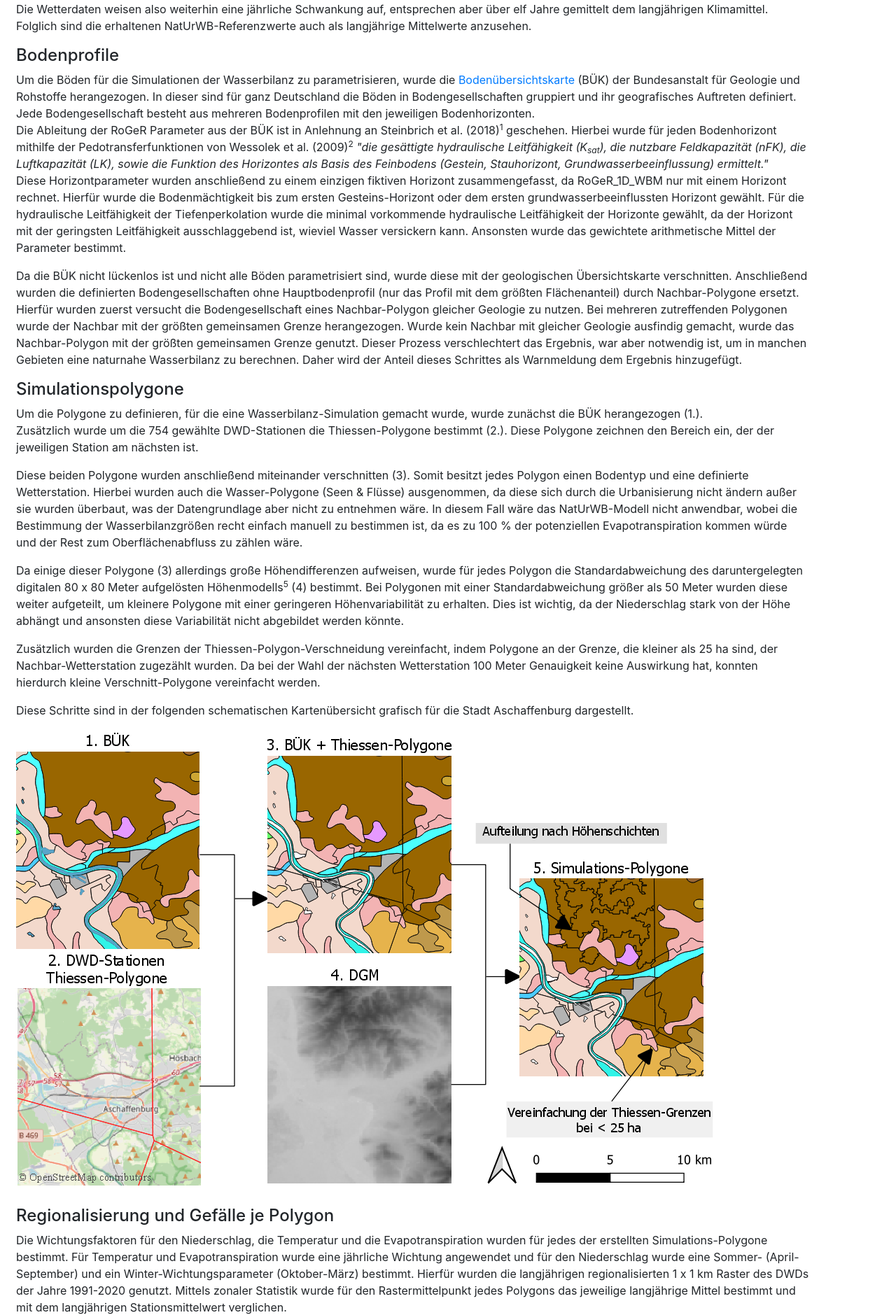
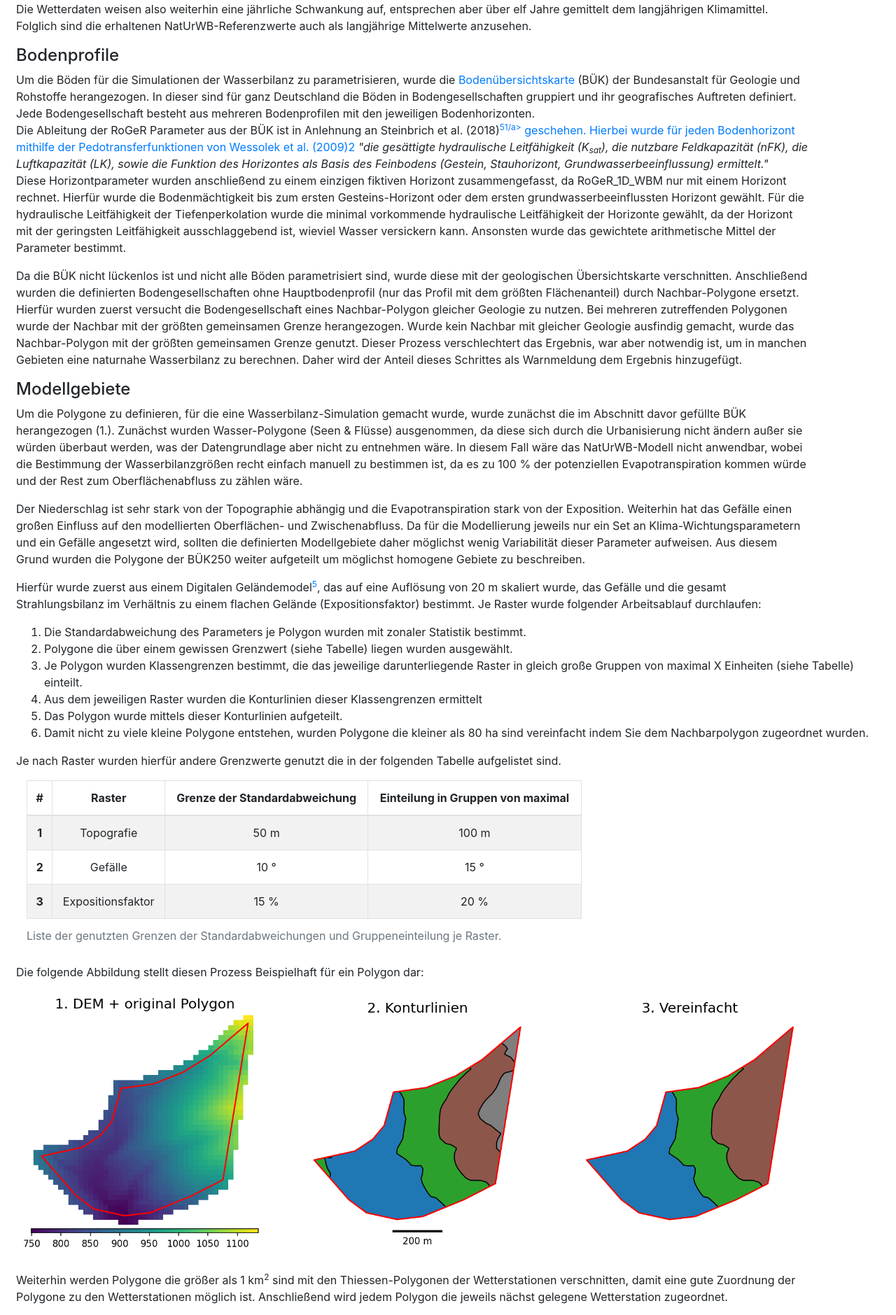
Before and after one commit to maxschmi/naturwb-website, a Django app: page /method/ in a window 1280 px wide. Shown: the part 1167-3046 px from the top of the page at 70% size. Run offline with Django 3.2, Linux system fonts and the light colour scheme; some libraries are stand-ins or nearby versions.

Commit message:
update methode and text

```diff
--- a/naturwb/templates/method.html
+++ b/naturwb/templates/method.html
@@ -1,12 +1,19 @@
 {% extends 'base.html' %}
 {% load static %}
 
+{% block head %}
+<style>
+  .table-center td, .table-center th{
+    text-align:center;
+  }
+</style>
+{% endblock %}
 {% block content %}
 
 <div class="text">
   <h2>Wie wird die NatUrWB-Referenz bestimmt?</h2>
   <p>
-      Um zu verstehen, was hinter der bestimmten <b>nat</b>urnahen <b>u</b>rbanen <b>W</b>asser-<b>B</b>ilanz (NatUrWB) Referenz steht, ist im Folgenden die Vorgehensweise erläutert. Für ein Planungsgebiet in Siedlungen wird als Referenzzustand des Wasserhaushaltes der Wasserhaushalt des gleichen Gebietes mit nicht urbaner Landnutzung definiert. Hierbei wird die umliegende heutige Landnutzung als Kulturland ohne Siedlungsanteile auf gleichen Böden in ähnlicher Lage angenommen. Diese Herangehensweise wurde von einer Arbeitsgruppe im Rahmen des Projektes <a target="_blank" rel="noopener" href="https://bmbf.nawam-rewam.de/projekt/wasig/">WaSiG</a> entwickelt<sup>1</sup>.
+      Um zu verstehen, was hinter der bestimmten <b>nat</b>urnahen <b>u</b>rbanen <b>W</b>asser-<b>B</b>ilanz (NatUrWB) Referenz steht, ist im Folgendedien  Vorgehensweise erläutert. Für ein Planungsgebiet in Siedlungen wird als Referenzzustand des Wasserhaushaltes der Wasserhaushalt des gleichen Gebietes mit nicht urbaner Landnutzung definiert. Hierbei wird die umliegende heutige Landnutzung als Kulturland ohne Siedlungsanteile auf gleichen Böden in ähnlicher Lage angenommen. Diese Herangehensweise wurde von einer Arbeitsgruppe im Rahmen des Projektes <a target="_blank" rel="noopener" href="https://bmbf.nawam-rewam.de/projekt/wasig/">WaSiG</a> entwickelt<sup><a href="#quelle-Steinbrich">1</a></sup>.
       <br>Grundsätzlich basieren die Werte auf Simulationen mit dem <a target="_blank" rel="noopener" href="https://www.hydrology.uni-freiburg.de/roger/">RoGeR_WB_1D</a> Wasserbilanz-Modell der Uni Freiburg. Hierfür musste ein Set aus Wetterdaten und Bodenprofilen erstellt werden. Im Folgenden werden die eingehenden Daten näher erläutert.
   </p>
   <h4>Wetterdaten</h4>
@@ -26,41 +33,71 @@
   <h4>Bodenprofile</h4>
   <p>
     Um die Böden für die Simulationen der Wasserbilanz zu parametrisieren, wurde die <a target="_blank" rel="noopener" target="_blank" rel="noopener" href="https://www.bgr.bund.de/DE/Themen/Boden/Informationsgrundlagen/Bodenkundliche_Karten_Datenbanken/BUEK200/buek200_node.html">Bodenübersichtskarte</a> (BÜK) der Bundesanstalt für Geologie und Rohstoffe herangezogen. In dieser sind für ganz Deutschland die Böden in Bodengesellschaften gruppiert und ihr geografisches Auftreten definiert. Jede Bodengesellschaft besteht aus mehreren Bodenprofilen mit den jeweiligen Bodenhorizonten.
-    <br>Die Ableitung der RoGeR Parameter aus der BÜK ist in Anlehnung an Steinbrich et al. (2018)<sup>1</sup> geschehen. Hierbei wurde für jeden Bodenhorizont mithilfe der Pedotransferfunktionen von Wessolek et al. (2009)<sup>2</sup> <i>"die gesättigte hydraulische Leitfähigkeit (K<sub>sat</sub>), die nutzbare Feldkapazität (nFK), die Luftkapazität (LK), sowie die Funktion des Horizontes als Basis des Feinbodens (Gestein, Stauhorizont, Grundwasserbeeinflussung) ermittelt."</i>
+    <br>Die Ableitung der RoGeR Parameter aus der BÜK ist in Anlehnung an Steinbrich et al. (2018)<sup><a href="#quelle-Steinbrich">51/a></sup> geschehen. Hierbei wurde für jeden Bodenhorizont mithilfe der Pedotransferfunktionen von Wessolek et al. (2009)<sup><a href="#quelle-Wessolek">2</a></sup> <i>"die gesättigte hydraulische Leitfähigkeit (K<sub>sat</sub>), die nutzbare Feldkapazität (nFK), die Luftkapazität (LK), sowie die Funktion des Horizontes als Basis des Feinbodens (Gestein, Stauhorizont, Grundwasserbeeinflussung) ermittelt."</i>
     <br>Diese Horizontparameter wurden anschließend zu einem einzigen fiktiven Horizont zusammengefasst, da RoGeR_1D_WBM nur mit einem Horizont rechnet. Hierfür wurde die Bodenmächtigkeit bis zum ersten Gesteins-Horizont oder dem ersten grundwasserbeeinflussten Horizont gewählt. Für die hydraulische Leitfähigkeit der Tiefenperkolation wurde die minimal vorkommende hydraulische Leitfähigkeit der Horizonte gewählt, da der Horizont mit der geringsten Leitfähigkeit ausschlaggebend ist, wieviel Wasser versickern kann. Ansonsten wurde das gewichtete arithmetische Mittel der Parameter bestimmt.
   </p>
   <p>
     Da die BÜK nicht lückenlos ist und nicht alle Böden parametrisiert sind, wurde diese mit der geologischen Übersichtskarte verschnitten. Anschließend wurden die definierten Bodengesellschaften ohne Hauptbodenprofil (nur das Profil mit dem größten Flächenanteil) durch Nachbar-Polygone ersetzt. Hierfür wurden zuerst versucht die Bodengesellschaft eines Nachbar-Polygon gleicher Geologie zu nutzen. Bei mehreren zutreffenden Polygonen wurde der Nachbar mit der größten gemeinsamen Grenze herangezogen. Wurde kein Nachbar mit gleicher Geologie ausfindig gemacht, wurde das Nachbar-Polygon mit der größten gemeinsamen Grenze genutzt. Dieser Prozess verschlechtert das Ergebnis, war aber notwendig ist, um in manchen Gebieten eine naturnahe Wasserbilanz zu berechnen. Daher wird der Anteil dieses Schrittes als Warnmeldung dem Ergebnis hinzugefügt.
   </p>
-  <h4>Simulationspolygone</h4>
+  <h4>Modellgebiete</h4>
+  <p>Um die Polygone zu definieren, für die eine Wasserbilanz-Simulation gemacht wurde, wurde zunächst die im Abschnitt davor gefüllte BÜK herangezogen (1.). Zunächst wurden Wasser-Polygone (Seen & Flüsse) ausgenommen, da diese sich durch die Urbanisierung nicht ändern außer sie würden überbaut werden, was der Datengrundlage aber nicht zu entnehmen wäre. In diesem Fall wäre das NatUrWB-Modell nicht anwendbar, wobei die Bestimmung der Wasserbilanzgrößen recht einfach manuell zu bestimmen ist, da es zu 100&nbsp;% der potenziellen Evapotranspiration kommen würde und der Rest zum Oberflächenabfluss zu zählen wäre.</p>
+  <p>Der Niederschlag ist sehr stark von der Topographie abhängig und die Evapotranspiration stark von der Exposition. Weiterhin hat das Gefälle einen großen Einfluss auf den modellierten Oberflächen- und Zwischenabfluss. Da für die Modellierung jeweils nur ein Set an Klima-Wichtungsparametern und ein Gefälle angesetzt wird, sollten die definierten Modellgebiete daher möglichst wenig Variabilität dieser Parameter aufweisen. Aus diesem Grund wurden die Polygone der BÜK250 weiter aufgeteilt um möglichst homogene Gebiete zu beschreiben.
+  <p>Hierfür wurde zuerst aus einem Digitalen Geländemodel<sup><a href="#quelle-DGM5">5</a></sup>, das auf eine Auflösung von 20&nbsp;m skaliert wurde, das Gefälle und die gesamt Strahlungsbilanz im Verhältnis zu einem flachen Gelände (Expositionsfaktor) bestimmt. Je Raster wurde folgender Arbeitsablauf durchlaufen:</p>
+  <ol>
+    <li>Die Standardabweichung des Parameters je Polygon wurden mit zonaler Statistik bestimmt.</li>
+    <li>Polygone die über einem gewissen Grenzwert (siehe Tabelle) liegen wurden ausgewählt.</li>
+    <li>Je Polygon wurden Klassengrenzen bestimmt, die das jeweilige darunterliegende Raster in gleich große Gruppen von maximal X Einheiten (siehe Tabelle) einteilt.</li>
+    <li>Aus dem jeweiligen Raster wurden die Konturlinien dieser Klassengrenzen ermittelt</li>
+    <li>Das Polygon wurde mittels dieser Konturlinien aufgeteilt.</li>
+    <li>Damit nicht zu viele kleine Polygone entstehen, wurden Polygone die kleiner als 80 ha sind vereinfacht indem Sie dem Nachbarpolygon zugeordnet wurden.</li>
+  </ol>
+  <p>Je nach Raster wurden hierfür andere Grenzwerte genutzt die in der folgenden Tabelle aufgelistet sind.</p>
+  <div class="col-12 col-lg-10 col-xl-8">
+  <table class="table table-striped table-bordered table-hover table-center">
+    <caption>Liste der genutzten Grenzen der Standardabweichungen und Gruppeneinteilung je Raster.</caption>
+    <thead>
+      <tr>
+        <th scope="col">#</th>
+        <th scope="col">Raster</th>
+        <th scope="col">Grenze der Standardabweichung</th>
+        <th scope="col">Einteilung in Gruppen von maximal</th>
+      </tr>
+    </thead>
+    <tbody>
+      <tr>
+        <th scope="row">1</th>
+        <td>Topografie</td>
+        <td>50&nbsp;m</td>
+        <td>100&nbsp;m</td>
+      </tr>
+      <tr>
+        <th scope="row">2</th>
+        <td>Gefälle</td>
+        <td>10&nbsp;°</td>
+        <td>15&nbsp;°</td>
+      </tr>
+      <tr>
+        <th scope="row">3</th>
+        <td>Expositionsfaktor</td>
+        <td>15&nbsp;%</td>
+        <td>20&nbsp;%</td>
+      </tr>
+    </tbody>
+  </table></div>
+  <p>Die folgende Abbildung stellt diesen Prozess Beispielhaft für ein Polygon dar:</p>
+  <img src="{% static '/plots/Anpassung_Raster_DEM.png' %}" alt="beispielhafte Darstellung der Vorgehensweise zur Aufteilung der Polygone in Abhängigkeit des Rasters" class="img-fluid mb-4" style="max-height: 800px; max-width: 30cm;">
+  <p>Weiterhin werden Polygone die größer als 1 km<sup>2</sup> sind mit den Thiessen-Polygonen der Wetterstationen verschnitten, damit eine gute Zuordnung der Polygone zu den Wetterstationen möglich ist. Anschließend wird jedem Polygon die jeweils nächst gelegene Wetterstation zugeordnet.</p>
+  <p>Die sich so ergebenden Polygone werden im folgenden Modellgebiete genannt.</p>
+
+  <h4>Regionalisierung und Gefälle je Modellgebiet</h4>
   <p>
-    Um die Polygone zu definieren, für die eine Wasserbilanz-Simulation gemacht wurde, wurde zunächst die BÜK herangezogen (1.).
-    <br>Zusätzlich wurde um die 754 gewählte DWD-Stationen die Thiessen-Polygone bestimmt (2.). Diese Polygone zeichnen den Bereich ein, der der jeweiligen Station am nächsten ist.
-  </p><p>
-    Diese beiden Polygone wurden anschließend miteinander verschnitten (3). Somit besitzt jedes Polygon einen Bodentyp und eine definierte Wetterstation. Hierbei wurden auch die Wasser-Polygone (Seen & Flüsse) ausgenommen, da diese sich durch die Urbanisierung nicht ändern außer sie wurden überbaut, was der Datengrundlage aber nicht zu entnehmen wäre. In diesem Fall wäre das NatUrWB-Modell nicht anwendbar, wobei die Bestimmung der Wasserbilanzgrößen recht einfach manuell zu bestimmen ist, da es zu 100&nbsp;% der potenziellen Evapotranspiration kommen würde und der Rest zum Oberflächenabfluss zu zählen wäre.
-  </p><p>
-    Da einige dieser Polygone (3) allerdings große Höhendifferenzen aufweisen, wurde für jedes Polygon die Standardabweichung des daruntergelegten digitalen 80&nbsp;x&nbsp;80&nbsp;Meter aufgelösten Höhenmodells<sup>5</sup> (4) bestimmt. Bei Polygonen mit einer Standardabweichung größer als 50&nbsp;Meter wurden diese weiter aufgeteilt, um kleinere Polygone mit einer geringeren Höhenvariabilität zu erhalten. Dies ist wichtig, da der Niederschlag stark von der Höhe abhängt und ansonsten diese Variabilität nicht abgebildet werden könnte.
+    Die Wichtungsfaktoren für den Niederschlag, die Temperatur und die Evapotranspiration wurden für jedes der erstellten Modellgebiete bestimmt. Für Temperatur und Evapotranspiration wurde eine jährliche Wichtung angewendet und für den Niederschlag wurde eine Sommer- (April-September) und ein Winter-Wichtungsparameter (Oktober-März) bestimmt. Hierfür wurden die <a target="_blank" rel="noopener" href"https://opendata.dwd.de/climate_environment/CDC/grids_germany/multi_annual">langjährigen regionalisierten 1&nbsp;x&nbsp;1&nbsp;km Raster des DWDs</a> der Jahre 1991-2020 genutzt. Mittels zonaler Statistik wurde für den Rastermittelpunkt jedes Polygons das jeweilige langjährige Mittel bestimmt und mit dem langjährigen Stationsmittelwert verglichen.
   </p>
-  <p>
-    Zusätzlich wurden die Grenzen der Thiessen-Polygon-Verschneidung vereinfacht, indem Polygone an der Grenze, die kleiner als 25 ha sind, der Nachbar-Wetterstation zugezählt wurden. Da bei der Wahl der nächsten Wetterstation 100 Meter Genauigkeit keine Auswirkung hat, konnten hierdurch kleine Verschnitt-Polygone vereinfacht werden.
-  </p><p>
-    Diese Schritte sind in der folgenden schematischen Kartenübersicht grafisch für die Stadt Aschaffenburg dargestellt.
-  </p>
-  <img src="{% static '/plots/Vorgehensweise_Simulationspolygone_web.png' %}" alt="Verschiedene Karten die die Vorgehensweise der ersetllung der Simulationspolygone aufzeigen" class="img-fluid mb-4" style="max-height: 800px; max-width: 30cm;">
-
-  <h4>Regionalisierung und Gefälle je Polygon</h4>
-  <p>
-    Die Wichtungsfaktoren für den Niederschlag, die Temperatur und die Evapotranspiration wurden für jedes der erstellten Simulations-Polygone bestimmt. Für Temperatur und Evapotranspiration wurde eine jährliche Wichtung angewendet und für den Niederschlag wurde eine Sommer- (April-September) und ein Winter-Wichtungsparameter (Oktober-März) bestimmt. Hierfür wurden die <a target="_blank" rel="noopener" href"https://opendata.dwd.de/climate_environment/CDC/grids_germany/multi_annual">langjährigen regionalisierten 1&nbsp;x&nbsp;1&nbsp;km Raster des DWDs</a> der Jahre 1991-2020 genutzt. Mittels zonaler Statistik wurde für den Rastermittelpunkt jedes Polygons das jeweilige langjährige Mittel bestimmt und mit dem langjährigen Stationsmittelwert verglichen.
-  </p><p>
-    Für die Temperatur und die Evapotranspiration wurde zusätzlich zu diesem Höhenfaktor noch ein Expositionsfaktor bestimmt. Hierfür wurde die Sonneneinstrahlung aus dem DGM80<sup>5</sup> und einem fiktiven flachen DGM bestimmt. Aus diesen
-  <p>
-    Das Gefälle wurde anhand des digitalen Geländemodells mit in einer Auflösung von 80&nbsp;x&nbsp;80&nbsp;m<sup>5</sup> bestimmt. Anschließend wurde ebenfalls mit einer zonalen Statistik der Mittelwert der sich im Polygon befindenden Rastermittelpunkte bestimmt.
-  </p>
+  <p>Für die Temperatur und die Evapotranspiration wurde zusätzlich zu diesem Höhenfaktor noch ein Expositionsfaktor bestimmt. Hierfür wurde die Sonneneinstrahlung aus dem DGM5<sup><a href="#quelle-DGM5">5</a></sup> und einem fiktiven flachen DGM bestimmt. Aus diesen
+  <p>Das Gefälle wurde anhand des digitalen Geländemodells mit in einer Auflösung von 5&nbsp;x&nbsp;5&nbsp;m<sup><a href="#quelle-DGM5">5</a></sup>, das auf 20&nbsp;m hochskaliert wurde, bestimmt. Anschließend wurde ebenfalls mit einer zonalen Statistik der Mittelwert der sich im Modellgebiet befindenden Rastermittelpunkte bestimmt.</p>
   <h4>Landnutzung</h4>
-  <p>
-    Für jedes dieser Simulationspolygone wurden 13 verschiedenen Landnutzungstypen definiert. Hierüber wurden die Makroporendichte in Abhängigkeit der Landnutzung, die Verdunstungstiefe und der jahreszeitlich variierende Interzeptionsspeicher definiert.
-    <br>Die definierte Landnutzungstype sind:
-  </p>
+  <p>Für jedes dieser Modellgebiete wurden 13 verschiedenen Landnutzungstypen definiert. Hierüber wurden die Makroporendichte in Abhängigkeit der Landnutzung, die Verdunstungstiefe und der jahreszeitlich variierende Interzeptionsspeicher definiert.
+    <br>Die definierte Landnutzungstype sind:</p>
   <ol start=0>
     <li>Felsen ohne Vegetation</li>
     <li value=2>Flächen mit spärlicher Vegetation</li>
@@ -78,9 +115,9 @@
   </ol>
   <h4>Abfrage</h4>
   <p>
-    Bei der Abfrage der Ergebnisse wird eine als naturnah angenommene Landnutzungsverteilung ermittelt. Hierfür wurden die Simulations-Polygone mit den Naturraumeinheiten des <a target="_blank" rel="noopener" href="http://www.hydrology.uni-freiburg.de/forsch/had/had_home.htm">Hydrologischen Atlasses Deutschlands</a><sup>3</sup> und dem Corine Land Cover Layer<sup>4</sup> verschnitten. Für jedes Verschnitt-Polygon wird anschließend in der gleichen Naturraumeinheit nach den nicht urbanen Landnutzungen gesucht. Deren Verteilung wird als die naturnahe Verteilung für dieses Polygon angesehen und die verschiedenen Modellergebnisse werden hiermit gewichtet gemittelt.
+    Bei der Abfrage der Ergebnisse wird eine als naturnah angenommene Landnutzungsverteilung ermittelt. Hierfür wurden die Modellgebiete mit den Naturraumeinheiten des <a target="_blank" rel="noopener" href="http://www.hydrology.uni-freiburg.de/forsch/had/had_home.htm">Hydrologischen Atlasses Deutschlands</a><sup><a href="#quelle-HAD">3</a></sup> und dem Corine Land Cover Layer<sup><a href="#quelle-CLC5">4</a>4</sup> verschnitten. Für jedes Verschnitt-Polygon wird anschließend in der gleichen Naturraumeinheit nach den nicht urbanen Landnutzungen gesucht. Deren Verteilung wird als die naturnahe Verteilung für dieses Polygon angesehen und die verschiedenen Modellergebnisse werden hiermit gewichtet gemittelt.
   </p><p>
-    Um auf die drei Hauptkomponenten des Wasserhaushaltes (Evapotranspiration, Grundwasserneubildung und Abfluss) zu kommen, musste der durch das RoGeR_WB_1D Modell bestimmte Zwischenabfluss aufgeteilt werden. Dieser Anteil beschreibt das Wasser, das in der ungesättigten Bodenzone horizontal abfließt. Je nach Gegebenheit fließt dieses Wasser anschließend dem Grundwasser oder einem nahe gelegenen Oberflächengewässer zu. Bei einem hohen Grundwasserspiegel ist davon auszugehen, dass der Zwischenabfluss zu einer schnellen Abflussreaktion in einem nahegelegenen Gewässer führt. Daher wurde das Kriterium so gewählt, dass der Zwischenabfluss dem Abfluss zugezählt wird, wenn der GW-Spiegel direkt oder im Bodenprofil ansteht oder der GW-Spiegel höher als 1&nbsp;m unter der Geländeoberfläche (GOF) liegt. Liegt das Grundwasser tiefer als 1&nbsp;m unter der GOF und tiefer als die definierte Bodensohle, wird der Zwischenabfluss der Grundwasserneubildung hinzugezählt.
+    Um auf die drei Hauptkomponenten des Wasserhaushaltes (Evapotranspiration, Grundwasserneubildung und Abfluss) zu kommen, musste der durch das RoGeR_WB_1D Modell bestimmte Zwischenabfluss aufgeteilt werden. Dieser Anteil beschreibt das Wasser, das in der ungesättigten Bodenzone horizontal abfließt. Je nach Gegebenheit fließt dieses Wasser anschließend dem Grundwasser oder einem nahe gelegenen Oberflächengewässer zu. Bei einem hohen Grundwasserspiegel ist davon auszugehen, dass der Zwischenabfluss zu einer schnellen Abflussreaktion in einem nahegelegenen Gewässer führt. Daher wurde das Kriterium so gewählt, dass der Zwischenabfluss dem Direktabfluss zugezählt wird, wenn der GW-Spiegel im Bodenprofil ansteht. Liegt das Grundwasser tiefer als die definierte Bodensohle, wird der Zwischenabfluss der Grundwasserneubildung hinzugezählt.
   </p><p>
     Abschließend werden die verschiedenen Ergebnisse aller Polygone je nach Anteil im Untersuchungsgebiet gewichtet gemittelt, um auf eine NatUrWB-Referenzwert zu kommen.
   </p>
@@ -89,20 +126,20 @@
 <div class="quellen" name="Quellen">
   <hr>
   <ol>
-    <li>
+    <li id="quelle-Steinbrich">
       Steinbrich, Andreas; Henrichs, Malte; Leistert, Hannes; Scherer, Isabel; Schuetz, Tobias; Uhl, Mathias; Weiler, Markus (2018): Ermittlung eines naturnahen Wasserhaushalts als Planungsziel für Siedlungen. In: <i>Hydrologie und Wasserbewirtschaftung</i> 62 (6), S. 400–409. DOI: 10.5675/HYWA_2018.6_3. Online Verfügbar unter <a target="_blank" rel="noopener" href="http://www.hywa-online.de/ermittlung-eines-naturnahen-wasserhaushalts-als-planungsziel-fuer-siedlungen-2/">http://www.hywa-online.de/ermittlung-eines-naturnahen-wasserhaushalts-als-planungsziel-fuer-siedlungen-2/</a>
     </li>
-    <li>
+    <li id="quelle-Wessolek">
       Wessolek, Gerd; Kaupenjohann, Martin; Renger, Manfred (2009): Bodenphysikalische Kennwerte und Berechnungsverfahren für die Praxis. In: Bodenökologie und Bodengenese (40). Online verfügbar unter <a target="_blank" rel="noopener" href="https://www.researchgate.net/profile/Gerd_Wessolek/publication/294427537_Bodenphysikalische_Kennwerte_und_Berechnungsverfahren_fur_die_Praxis/links/56c0c55c08ae2f498ef99662.pdf">https://www.researchgate.net/profile/Gerd_Wessolek/publication/294427537_Bodenphysikalische_Kennwerte_und_Berechnungsverfahren_fur_die_Praxis/links/56c0c55c08ae2f498ef99662.pdf</a>, zuletzt geprüft am 10.02.2021.
     </li>
-    <li>
+    <li id="quelle-HAD">
       Bundesministerium für Umwelt Naturschutz und Reaktorsicherheit (Hg.) (2003): Hydrologischer Atlas von Deutschland (HAD). 3. Lieferung. Bonn.
     </li>
-    <li>
+    <li id="quelle-CLC5">
       Bundesamt für Kartographie und Geodäsie (2018): Corine Land Cover 5 ha. CLC5.
     </li>
-    <li>
-      Earth Resources Observation And Science (EROS) Center (2010): Shuttle Radar Topography Mission (SRTM). Digital Elevation Model. ~80&nbsp;x&nbsp;80&nbsp;m: U.S. Geological Survey.
+    <li id="quelle-DGM5">
+      GeoBasis-DE: Bundesamt für Kartographie und Geodäsie. 2016. Digitales Geländemodell Gitterweite 5 m. DGM5. Produktstand: 2016. Online verfügbar unter <a target="_blank" rel="noopener" href="https://gdz.bkg.bund.de/index.php/default/digitale-geodaten/digitale-gelandemodelle/digitales-gelandemodell-gitterweite-5-m-dgm5.html">https://gdz.bkg.bund.de/index.php/default/digitale-geodaten/digitale-gelandemodelle/digitales-gelandemodell-gitterweite-5-m-dgm5.html</a>, zuletzt geprüft am 08.11.2021.
     </li>
   </ol>
 </div>
```
Also changed, not shown: naturwb/templates/home.html (+7 -13 lines), naturwb/templates/impressum.html (+8 -6 lines), naturwb/static/plots/Anpassung_Raster_DEM.png (added).
